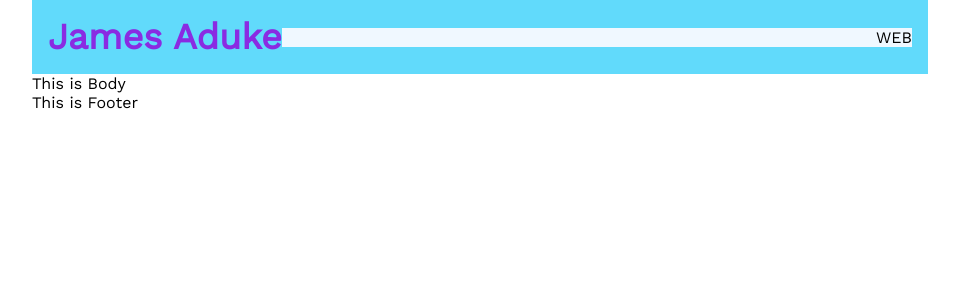
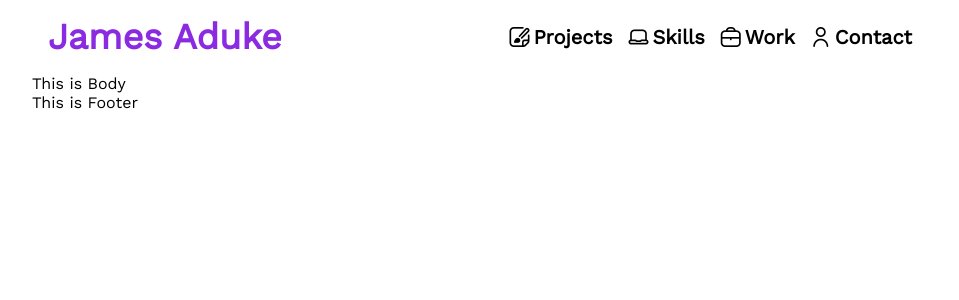
Before and after one commit to jamesaduke/react-portfolio, a React (Create React App) app: page / in a window 1280 px wide. Shown: the top 300 px of the page, without its empty margins (160-1119 px from the left). Built offline with nearby package versions, Linux system fonts and the light colour scheme.

Commit message:
ft-web navigation bar added for bigger screen

```diff
--- a/src/components/header/header.css
+++ b/src/components/header/header.css
@@ -1,6 +1,5 @@
 .header{
     display: flex;
-    background-color: #61dafb;
     justify-content: space-between;
     flex: 1;
     padding: 1em;
@@ -9,7 +8,6 @@
 }
 
 .menu{
-    background-color: aliceblue;
     display: flex;
     flex: 1;
     justify-content: flex-end;
--- a/src/components/header/web/index.js
+++ b/src/components/header/web/index.js
@@ -1,7 +1,31 @@
 import React from "react";
+import './web.css';
+function Web (){
+    return <div className="web">
+        <div className="web-option">
+            <a href="#projects">
+                <i className="fi fi-rr-edit-alt option-icon"/>Projects
+            </a>
+        </div>
 
-function Web (){
-    return <div>WEB</div>
+        <div className="web-option">
+            <a href="#skills">
+                <i className="fi fi-rr-laptop option-icon"/>Skills
+            </a>
+        </div>
+
+        <div className="web-option">
+            <a href="work">
+                <i className="fi fi-rr-briefcase option-icon"/>Work
+            </a>
+        </div>
+
+        <div className="web-option">
+            <a href="contact">
+                <i className="fi fi-rr-user option-icon"/>Contact
+            </a>
+        </div>
+    </div>
 }
 
 export default Web;
--- /dev/null
+++ b/src/components/header/web/web.css
@@ -0,0 +1,28 @@
+.web{
+    display: flex;
+    flex: 1;
+    align-items: center;
+}
+
+.web-option{
+    font-size: 20px;
+    margin-right: 16px;
+    font-weight: 600;
+}
+
+.web-option a{
+    text-decoration: none;
+    color: black;
+    display: flex;
+    align-items: center;
+}
+
+.option-icon{
+    display: flex;
+    align-items: center;
+    margin-right: 4px;
+}
+
+.web-option:last-child{
+    margin-right: 0;
+}
```
